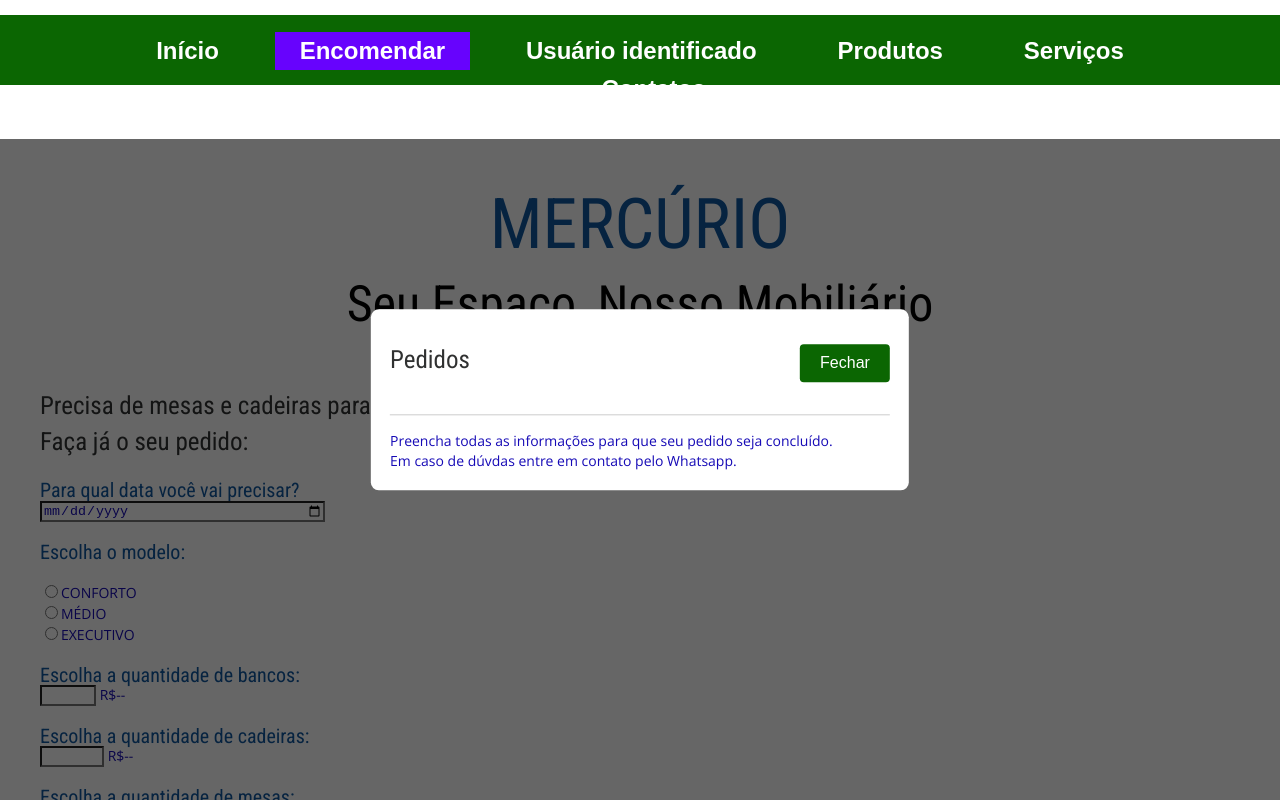
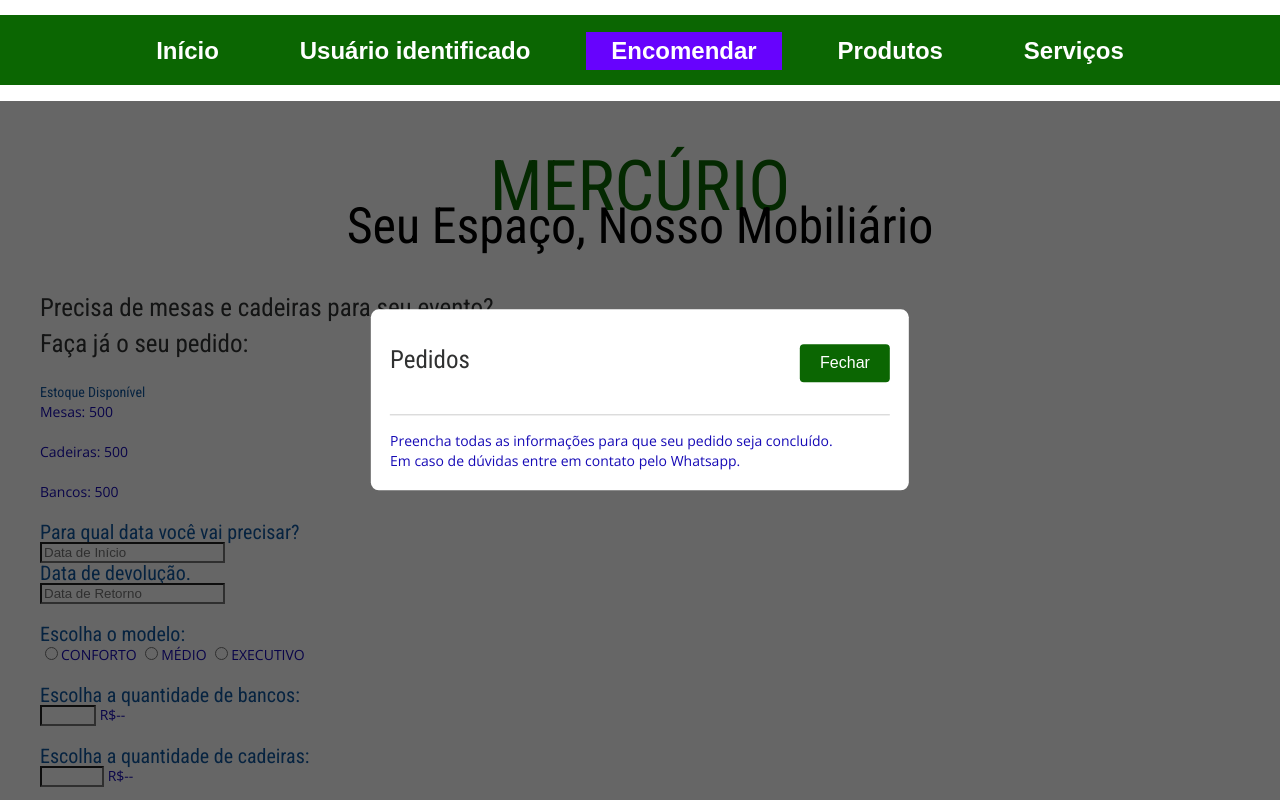
Before and after one commit to DaniloHerculano/Mercurio_Seu_espaco_nosso_mobiliario, a plain HTML site: page ProjetoMercurio_v0.03/ProjetoMercurio_v0.03/Mercurio/site/encomendar.html in a window 1280 px wide. Shown: the top 800 px of the page. Drawn offline with nearby package versions, Linux system fonts and the light colour scheme; some packages are replaced by stand-ins of ours; a script that the page names is missing; a web font is replaced by a local one.

Commit message:
Update encomendar.html
Resumo da Versão:
Cálculo automático do valor total (dias x valor diário), com exibição dos valores diários e totais (com e sem frete).
Formatação dos valores para exibir sempre com ",00" (ex: "5,00").
Atualização do "Resumo do Aluguel" com envio de dados para "Meus Pedidos Realizados".

```diff
--- a/ProjetoMercurio_v0.03/ProjetoMercurio_v0.03/Mercurio/site/encomendar.html
+++ b/ProjetoMercurio_v0.03/ProjetoMercurio_v0.03/Mercurio/site/encomendar.html
@@ -3,12 +3,14 @@
 <head>
     <title>Produtos</title>
     <meta charset="utf-8">
-		<meta name = "format-detection" content = "telephone=no" />
+    <meta name="format-detection" content="telephone=no" />
     <link rel="stylesheet" href="https://cdnjs.cloudflare.com/ajax/libs/font-awesome/4.7.0/css/font-awesome.min.css">
     <link rel="icon" href="images/favicon.ico">
     <link rel="shortcut icon" href="images/favicon.ico" />
     <link rel="stylesheet" href="css/style.css">
+    <link rel="stylesheet" href="https://code.jquery.com/ui/1.12.1/themes/base/jquery-ui.css">
     <script src="js/jquery.js"></script>
+    <script src="https://code.jquery.com/ui/1.12.1/jquery-ui.js"></script>
     <script src="js/jquery-migrate-1.2.1.js"></script>
     <script src="js/script.js"></script>
     <script src="js/superfish.js"></script>
@@ -21,7 +23,28 @@
     <script>
         $(document).ready(function(){
             $().UItoTop({ easingType: 'easeOutQuart' });
+            $("#datepicker-start").datepicker({
+                dateFormat: "dd/mm/yy",
+                minDate: 0,
+                onSelect: function() {
+                    let startDate = $("#datepicker-start").datepicker("getDate");
+                    startDate.setDate(startDate.getDate() + 1);
+                    $("#datepicker-end").datepicker("option", "minDate", startDate);
+                }
             });
+            $("#datepicker-end").datepicker({
+                dateFormat: "dd/mm/yy",
+                minDate: 1
+            });
+            exibirEstoque();
+        });
+
+        function exibirEstoque() {
+            const estoque = JSON.parse(localStorage.getItem('estoque')) || { mesas: 500, cadeiras: 500, bancos: 500 };
+            document.getElementById('estoqueMesas').innerText = `Mesas: ${estoque.mesas}`;
+            document.getElementById('estoqueCadeiras').innerText = `Cadeiras: ${estoque.cadeiras}`;
+            document.getElementById('estoqueBancos').innerText = `Bancos: ${estoque.bancos}`;
+        }
     </script>
 </head>
 <body class="" id="top">
@@ -34,11 +57,11 @@
                         <nav class="horizontal-nav full-width horizontalNav-notprocessed">
                             <ul class="sf-menu">
                                 <li><a href="index.html">Início</a></li>
+                                <li><a href="customer_area.html">Usuário identificado</a></li>
                                 <li class="current"><a href="encomendar.html">Encomendar</a></li>
-						<li><a href="customer_area.html">Usuário identificado</a></li>
                                 <li><a href="index-2.html">Produtos</a></li>
                                 <li><a href="index-3.html">Serviços</a></li>
-						<li><a href="index-4.html">Contatos</a></li>
+                                <!--=  <li><a href="index-4.html">Contatos</a></li> =-->
                             </ul>
                         </nav>
                         <div class="clear"></div>
@@ -49,29 +72,35 @@
             <div class="container_12">
                 <div class="grid_12">
                     <h1>
-				<p style="font-size:70px" font face="Serif"><span class="color1"></span>MERCÚRIO</span></strong></p>
-				<p style="font-size:70px" font face="Serif"><span class="fakedivision">_</span></span></strong></p>
-				<p style="font-size:50px" font face="Serif"><span class="color0">Seu Espaço, Nosso Mobiliário</span></strong></p>
+                        <p style="font-size:70px"><span class="color1">MERCÚRIO</span></p>
+                        <p style="font-size:50px"><span class="color0">Seu Espaço, Nosso Mobiliário</span></p>
                     </h1>
                 </div>
             </div>
             <div class="clear"></div>
         </header>
-<!--==============================conteúdo=================================-->
-			<div class="content"><div class="ic"></div>
+        <div class="content">
             <div class="container_12">
-					<p></p>
-						<h5>Precisa de mesas e cadeiras para seu evento?
-							<br>Faça já o seu pedido:</h5>
+                <h5>Precisa de mesas e cadeiras para seu evento? <br>Faça já o seu pedido:</h5>
+
+                <!-- Controle de Estoque -->
+                <div style="margin-top: 20px;">
+                    <h4>Estoque Disponível</h4>
+                    <p id="estoqueMesas">Mesas: </p>
+                    <p id="estoqueCadeiras">Cadeiras: </p>
+                    <p id="estoqueBancos">Bancos: </p>
+                </div>
 
                 <h6>Para qual data você vai precisar?</h6>
-					<input type="date" id="datepicker">
+                <input type="text" id="datepicker-start" placeholder="Data de Início">
+                <h6>Data de devolução.</h6>
+                <input type="text" id="datepicker-end" placeholder="Data de Retorno">
+
                 <p></p>
                 <h6>Escolha o modelo:</h6>
-                <br>
-                <input type="RADIO" name="opção" id="conforto" value="1" onclick="change1()">CONFORTO
-                <br><input type="RADIO" name="opção" id="medio" value="2" onclick="change2()">MÉDIO
-                <br><input type="RADIO" name="opção" id="executivo" value="3" onclick="change3()">EXECUTIVO
+                <input type="RADIO" name="opcao" id="conforto" value="1" onclick="change1()">CONFORTO
+                <input type="RADIO" name="opcao" id="medio" value="2" onclick="change2()">MÉDIO
+                <input type="RADIO" name="opcao" id="executivo" value="3" onclick="change3()">EXECUTIVO
                 <p></p>
                 <span id="change"></span>
                 <p></p>
@@ -84,7 +113,11 @@
                 <h6>Escolha a quantidade de mesas:</h6>
                 <input type="number" id="quantidademesas" name="quantidademesas" min="0" max="50"> R$<span id="resmesas">--</span>
                 <p></p>
-				<b>VALOR TOTAL R$ <span id="totalpedido"></span></b>
+                <b>VALOR DIÁRIA: R$ <span id="totaldiaria"></span></b>
+                <p></p>
+                <b>VALOR TOTAL (SEM FRETE): R$ <span id="totalpedido_nfrete"></span></b>
+                <p></p>
+                <b>VALOR TOTAL (COM FRETE): R$ <span id="totalpedido"></span></b>
                 <p></p>
                 <button type="submit" class="btn3" id="btn3" onclick="valor()">Calcular Total</button>
                 <p></p>
@@ -103,12 +136,12 @@
                     </div>
                     <div class="modal-body" id="corpo">
                         Preencha todas as informações para que seu pedido seja concluído.
-						<br>Em caso de dúvdas entre em contato pelo Whatsapp.</div>
+                        <br>Em caso de dúvidas entre em contato pelo Whatsapp.
+                    </div>
                 </div>
                 <div class="clear"></div>
-
+            </div></div>
         </div>
-			</div></div>
 <!--==============================rodapé=================================-->
         <footer>
             <div class="container_12">
@@ -121,13 +154,14 @@
                     </div>
                     <div class="copy">
                         <div class="st1">
-				<div class="brand">M</span>ERCÚRIO </div>
-				&copy; 2024	| <a href="#">Política de Privacidade</a>
+                        <div class="brand">MERCÚRIO </div>
+                        &copy; 2024 | <a href="#">Política de Privacidade</a>
                     </div> <a href="group-members.html">Site desenvolvido por DRP04-PJI240-SALA-005GRUPO-006 - PROJETO INTEGRADOR II - UNIVESP</a>
                     </div>
                 </div>
                 <div class="clear"></div>
             </div>
         </footer>
+    </div>
 </body>
 </html>
```
Lines whose indentation alone changed are shown as unchanged.
